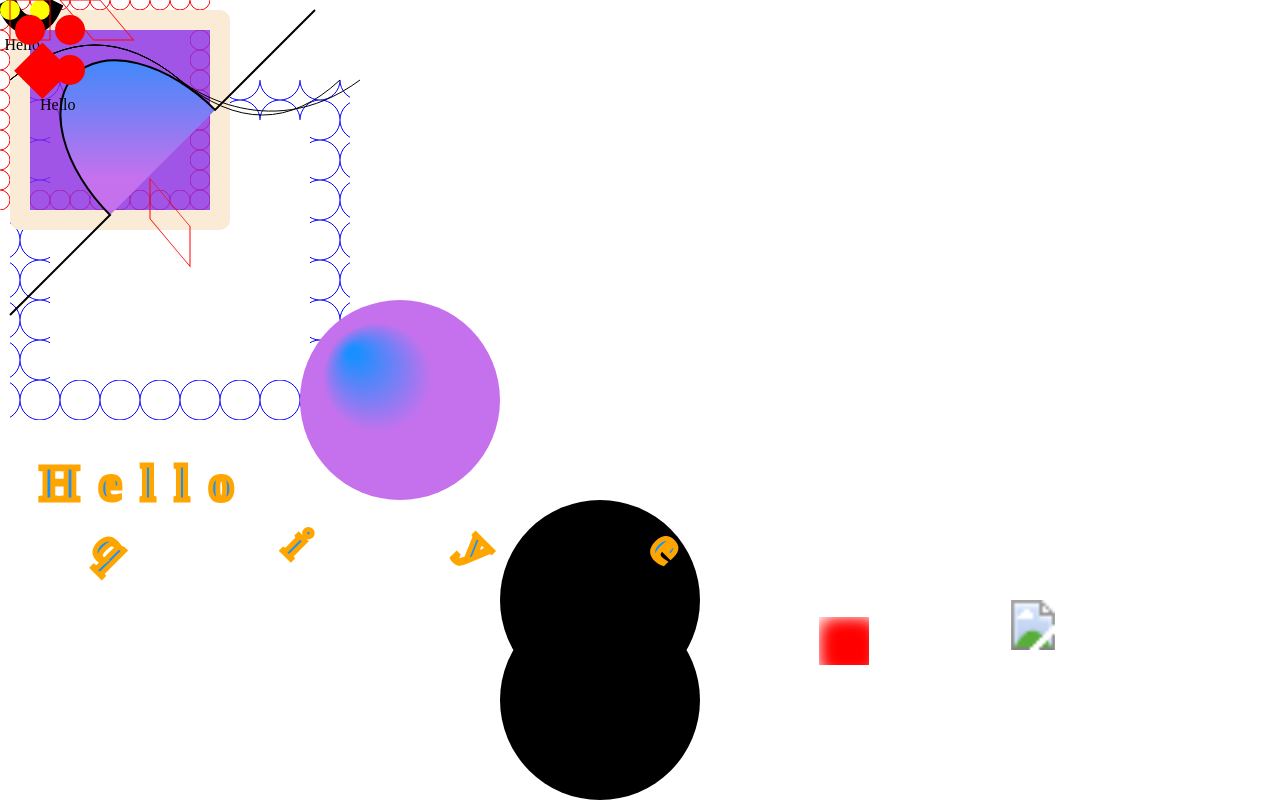
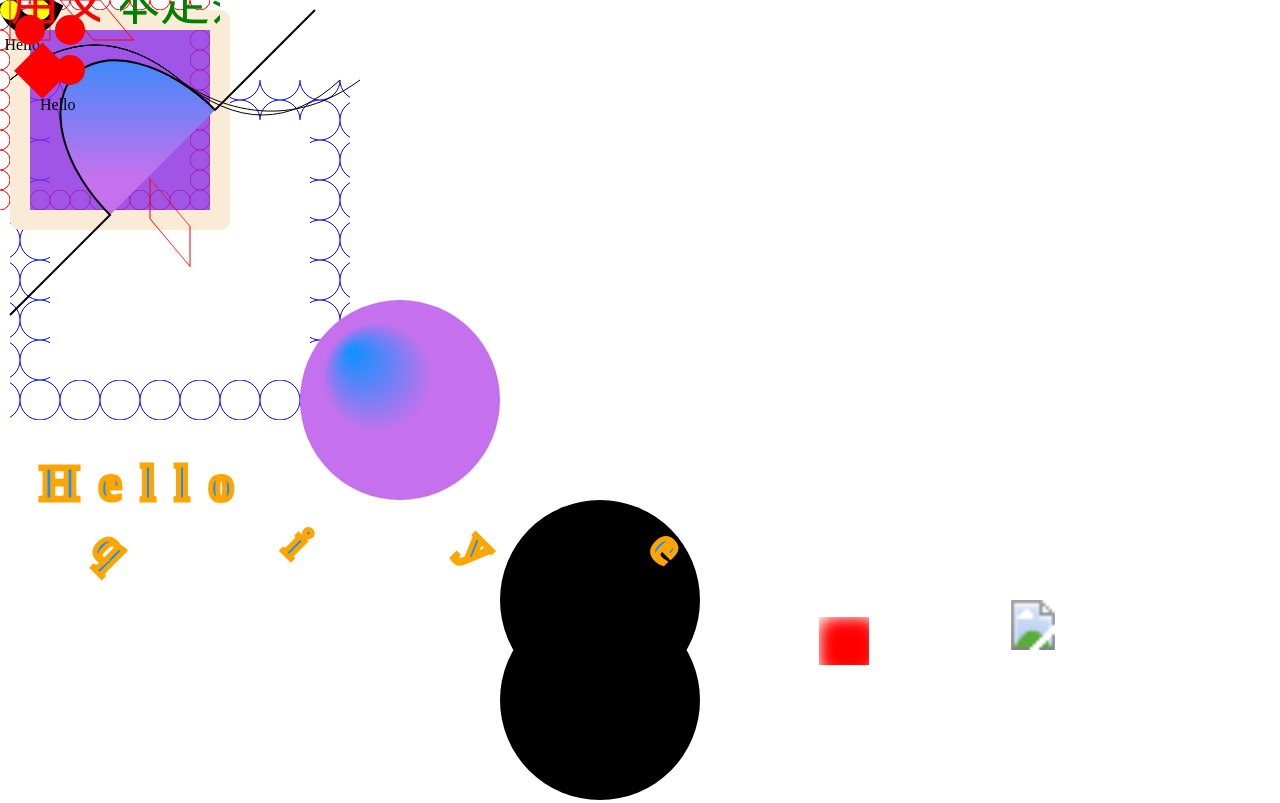
Before and after one commit to qiyedao/threejs-advance, a website built with Vite: page svg.html in a window 1280 px wide. Shown: the top 803 px of the page. Built offline with nearby package versions, Linux system fonts and the light colour scheme.

Commit message:
fix: svg animate

```diff
--- a/svg.html
+++ b/svg.html
@@ -166,18 +166,14 @@
 
     <!-- 剪切 -->
     <defs>
-      <!-- <clipPath id="cTest">
-        <rect x="10" y="600" width="100" height="100" />
-      </clipPath> -->
       <clipPath id="cTest">
-        <text x="10" y="20" font-size="10">用文本定范围</text>
+        <text x="10" y="20" font-size="50">用文本定范围</text>
       </clipPath>
+
     </defs>
-    <!-- <rect x="10" y="600" width="100" height="200" fill="red" clip-path="url(#cTest)"></rect> -->
-    <g clip-path="url(#cTest)">
-      <rect x="10" y="600" width="50" height="50" fill="red" />
-      <rect x="45" y="600" width="50" height="50" fill="green" />
-    </g>
+
+    <rect clip-path="url(#cTest)" x="0" y="0" width="100" height="100" fill="red" />
+    <rect clip-path="url(#cTest)" x="120" y="0" width="100" height="100" fill="green" />
 
 
     <!-- mask
@@ -244,6 +240,26 @@
     }, false);
   </script>
   <!-- svg 动画 npm package: svg.js-->
+  <!-- <svg xmlns="http://www.w3.org/2000/svg" version="1.1">
+    <rect id="rec" x="300" y="100" width="300" height="100" style="fill:#1890ff">
+      <animate attributeName="x" attributeType="XML" begin="0s" dur="6s" fill="freeze" from="300" to="0" />
+      <animate attributeName="y" attributeType="XML" begin="0s" dur="6s" fill="freeze" from="100" to="0" />
+      <animate attributeName="width" attributeType="XML" begin="0s" dur="6s" fill="freeze" from="300" to="800" />
+      <animate attributeName="height" attributeType="XML" begin="0s" dur="6s" fill="freeze" from="100" to="300" />
+
+    </rect>
+    <g transform="translate(100,100)">
+      <text id="TextElement" x="0" y="0" style="c"> It's SVG!
+        <set attributeName="visibility" attributeType="CSS" to="visible" begin="1s" dur="5s" fill="freeze" />
+        <animateMotion path="M 0 0 L 100 100" begin="1s" dur="5s" fill="freeze" />
+
+        <animateTransform attributeName="transform" attributeType="XML" type="rotate" from="-30" to="0" begin="1s"
+          dur="5s" fill="freeze" />
+        <animateTransform attributeName="transform" attributeType="XML" type="scale" from="1" to="3" additive="sum"
+          begin="1s" dur="5s" fill="freeze" />
+      </text>
+    </g>
+  </svg> -->
   <!-- stroke-dasharray
  这个的stroke-dasharray值是5，指线条每5px的实线长度就会有5px的间隔距离。
  同理，第二条线条，则每10px的实线长度就会有10px的距离。
```
